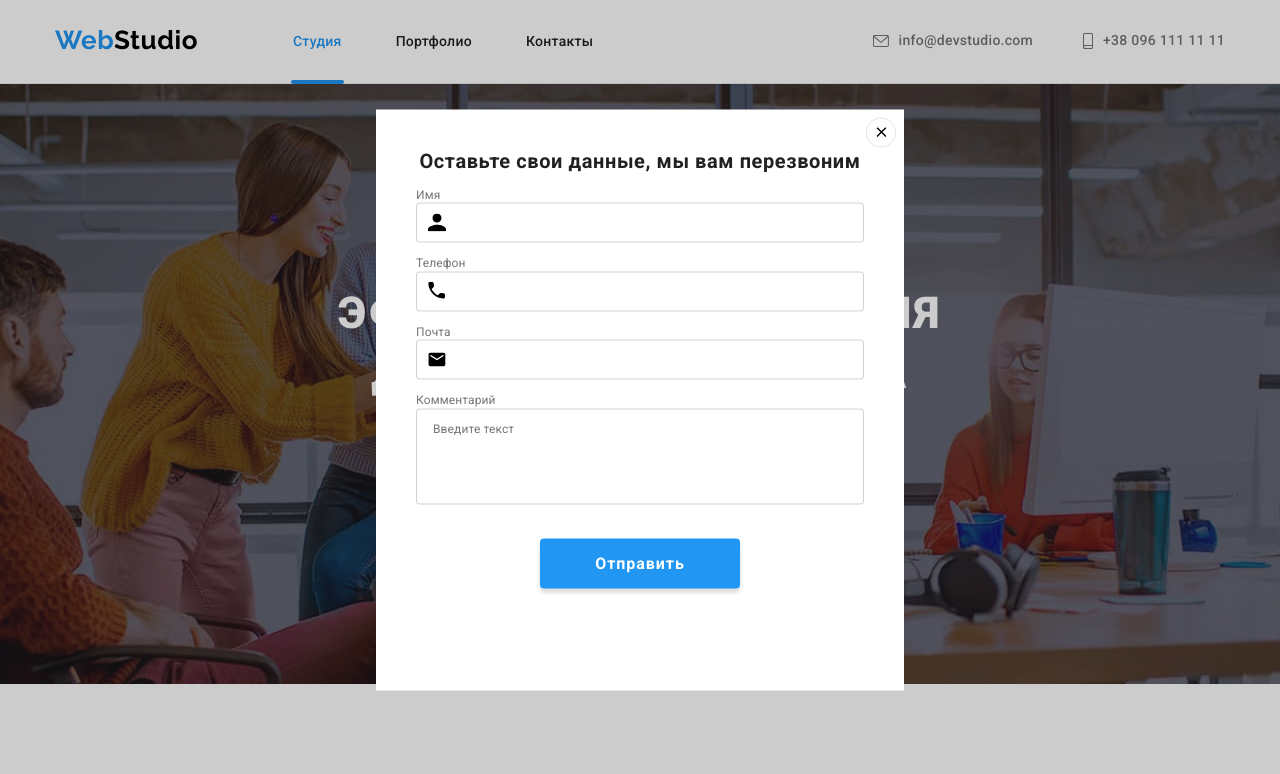
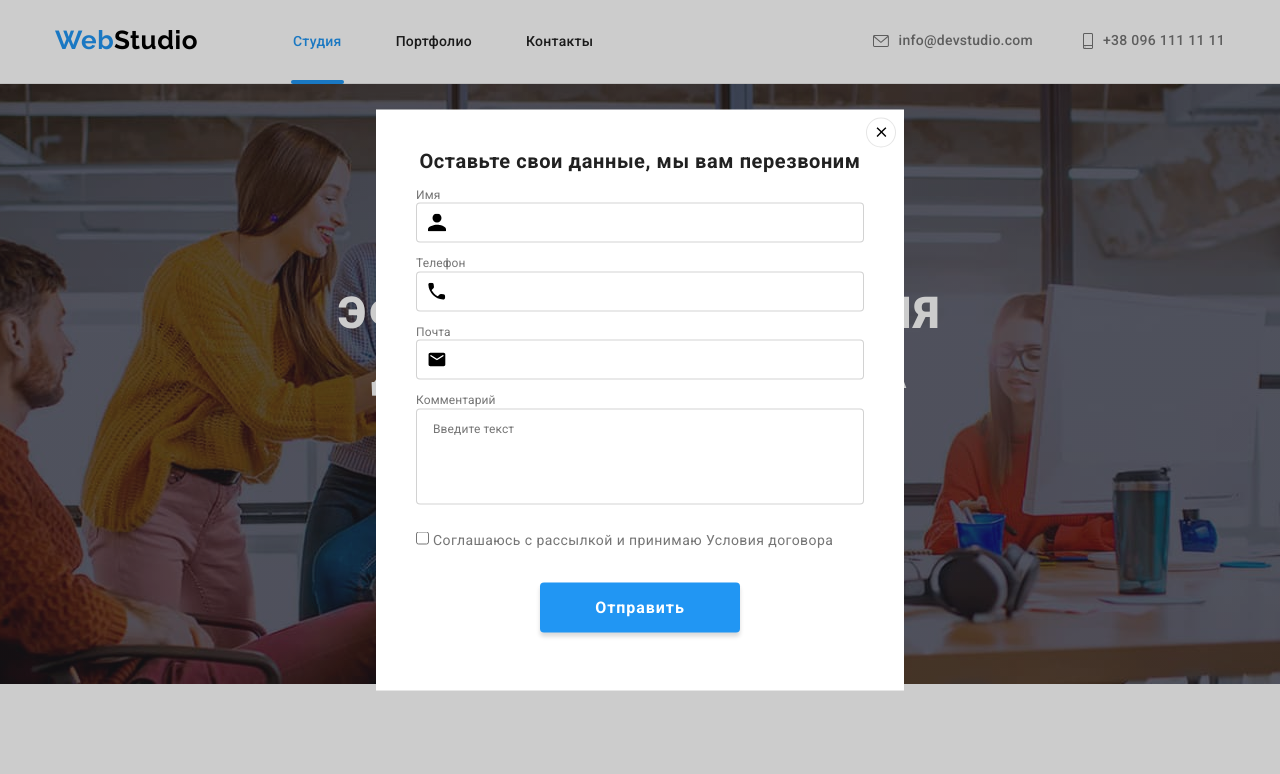
Before and after one commit to MazkaAndrii/goit-markup-hw-06, a plain HTML site: page index.html in a window 1280 px wide. Both pictures are taken after a click on the button "Заказать услугу". Shown: the top 774 px of the page. Drawn offline with nearby package versions, Linux system fonts and the light colour scheme.

Commit message:
startcheckbox

```diff
--- a/css/styles.css
+++ b/css/styles.css
@@ -483,6 +483,7 @@ h6 {
    filter: drop-shadow(0px 4px 4px rgba(0, 0, 0, 0.15));
    border-radius: 4px;
    background: #2f303a;
+   color: rgba(255, 255, 255, 0.6);
    }
 .ft-form input::placeholder {
    font-size: 16px;
@@ -664,6 +665,10 @@ h6 {
    color: var(--basetext-color);
    margin-bottom: 4px;
 }
+.input-wrap {
+   position: relative;
+
+}
 .md-form-input {
    width: 100%;
    height: 40px;
@@ -673,31 +678,28 @@ h6 {
    font-size: 14px;
    line-height: 1.14;
    letter-spacing: 0.01em;
-   color: rgba(117, 117, 117, 0.5);
+   color: var(--text-color);
+   transition: var(--trans);
 }
 .form-field {
-   position: relative;
       margin-bottom: 10px;
 }
-.form-field:hover {
+
+.md-form-input:focus {
+   outline-color: var(--header-color)
+   }
+.md-form-input:focus + .icon-form {
    fill: var(--header-color);
-   cursor: pointer;
 }
-.md-form-input:hover {
-   border: 1px solid var(--header-color);
-   border-radius: 4px;
-   cursor: pointer;
+.md-form-input-com:focus {
+   outline-color: var(--header-color)
 }
-.md-form-input-com:hover {
-   border: 1px solid var(--header-color);
-   border-radius: 4px;
-   cursor: pointer;
-}
-
 .icon-form {
    position: absolute;
-   top: 29px;
    left: 12px;
+   top: 50%;
+   transform: translateY(-50%);
+   transition: var(--trans);
    }
 .md-form-input-com {
    width: 100%;
@@ -708,8 +710,9 @@ h6 {
    font-size: 12px;
    line-height: 1.17;
    letter-spacing: 0.01em;
-   color: rgba(117, 117, 117, 0.5);
+   color: var(--text-color);
    resize: none;
+   transition: var(--trans);
 }
 .form-field-area {
    margin-bottom: 20px;
@@ -729,4 +732,25 @@ h6 {
    border-radius: 4px;
    border: 0;
    cursor: pointer;
+   transition: var(--trans);
 }
+.md-form-button:hover,
+.md-form-button:focus {
+ outline-color: var(--header-color)
+}
+.ch-field {
+}
+.form-checkbox {
+}
+.ch-text {
+font-size: 14px;
+line-height: 1.71;
+letter-spacing: 0.03em;
+color: #757575;
+}
+.ch-field {
+}
+.form-checkbox {
+}
+.ch-text {
+}
--- a/index.html
+++ b/index.html
@@ -446,24 +446,30 @@
             <form class="md-form">
                <div class="form-field">
                   <label for="name" class="input-label">Имя</label>
+                  <div class="input-wrap">
                    <input type="text" class="md-form-input" name="name" id="name" required />
                    <svg class="icon-form" width="18" height="18">
                    <use href="./images/icons.svg#icon-men"></use>
                    </svg>
                   </div>
+               </div>
                <div class="form-field">
                 <label for="tel" class="input-label">Телефон</labe>
+                <div class="input-wrap">
                    <input type="tel" class="md-form-input" name="tel" id="tel" required />
                    <svg class="icon-form" width="18" height="18">
                    <use href="./images/icons.svg#icon-phone"></use>
                    </svg>
                 </div>
+               </div>
                <div class="form-field">
                 <label for="mail" class="input-label">Почта</label>
+                <div class="input-wrap">
                    <input type="mail" class="md-form-input" name="mail" id="mail" />
                    <svg class="icon-form" width="18" height="18">
                    <use href="./images/icons.svg#icon-mail"></use>
                    </svg>
+                </div>
                </div>
                <div class="form-field-area">
                 <label for="comments" class="input-label">Комментарий</label>
@@ -473,7 +479,13 @@
                    placeholder="Введите текст"
                  ></textarea>
                </div>
-
+               <div class="ch-field">
+                  <input type="checkbox"
+                  class="form-checkbox"
+                  name="user-policy"
+                  id="user-policy" />
+                  <label for="user-policy" class="ch-text">Соглашаюсь с рассылкой и принимаю Условия договора</label>
+               </div>
 
 
                <button type="submit" class="md-form-button">Отправить
```
Lines whose indentation alone changed are shown as unchanged.
